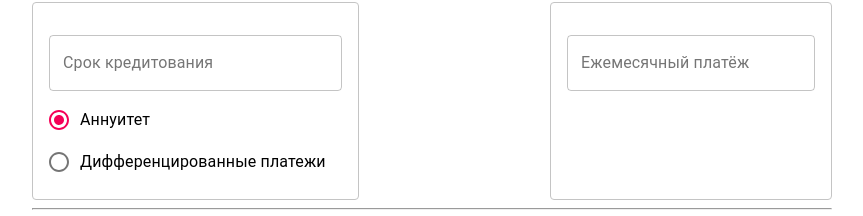
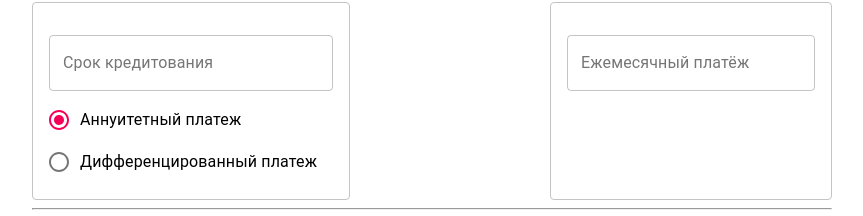
Before and after one commit to N7IG/credit-calculator, a React (Create React App) app: page / in a window 1280 px wide. Shown: the part 256-472 px from the top of the page, without its empty margins (208-1071 px from the left). Built offline with nearby package versions, Linux system fonts and the light colour scheme.

Commit message:
feat: change display name

```diff
--- a/src/components/TermForm/display-names.ts
+++ b/src/components/TermForm/display-names.ts
@@ -1,5 +1,5 @@
 export const DISPLAY_NAMES_RUS = {
   TERM_LABEL: "Срок кредитования",
-  DIFF_RADIO: "Дифференцированные платежи",
-  ANNUITY_RADIO: "Аннуитет",
+  DIFF_RADIO: "Дифференцированный платеж",
+  ANNUITY_RADIO: "Аннуитетный платеж",
 };
```
